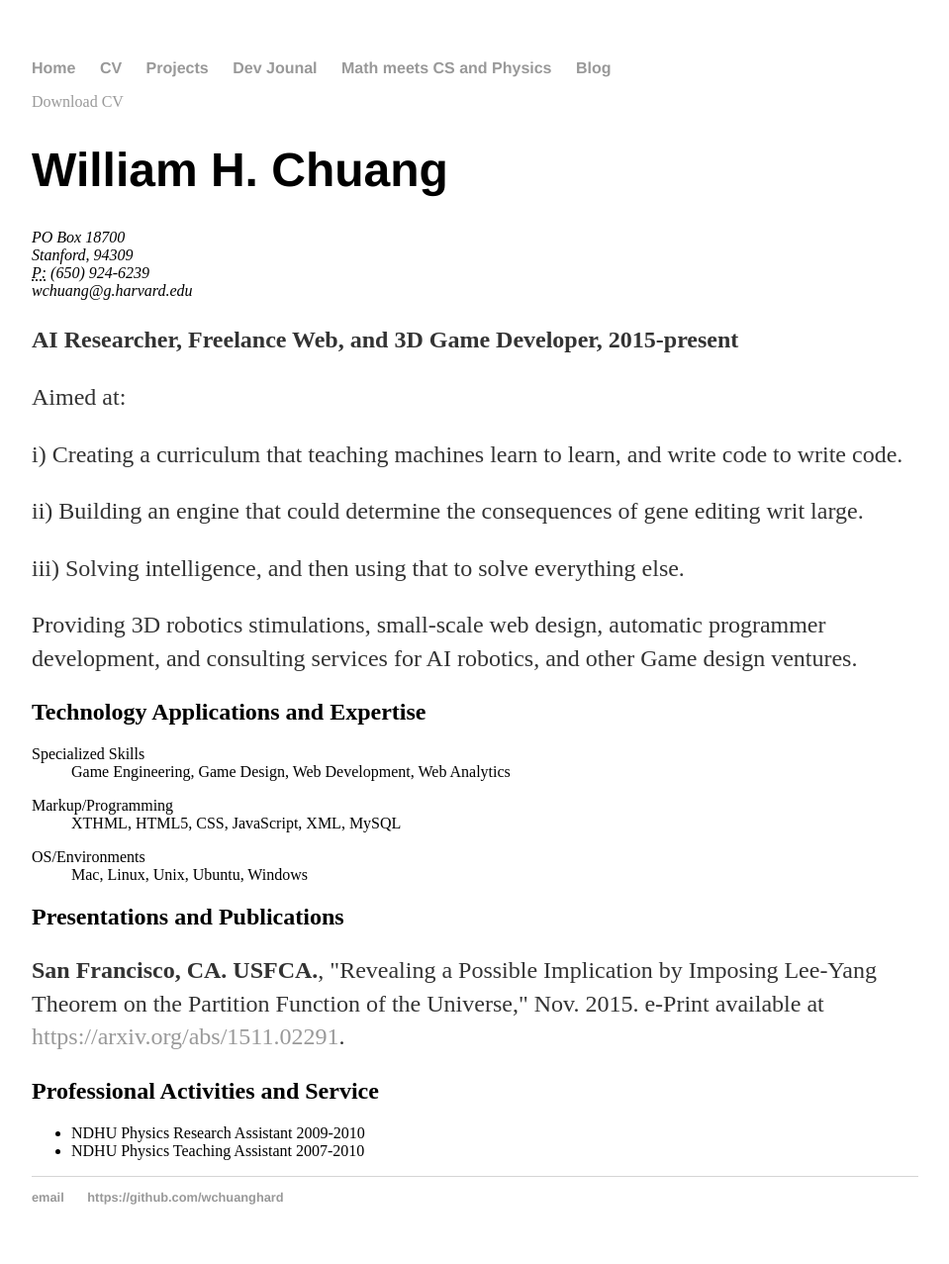
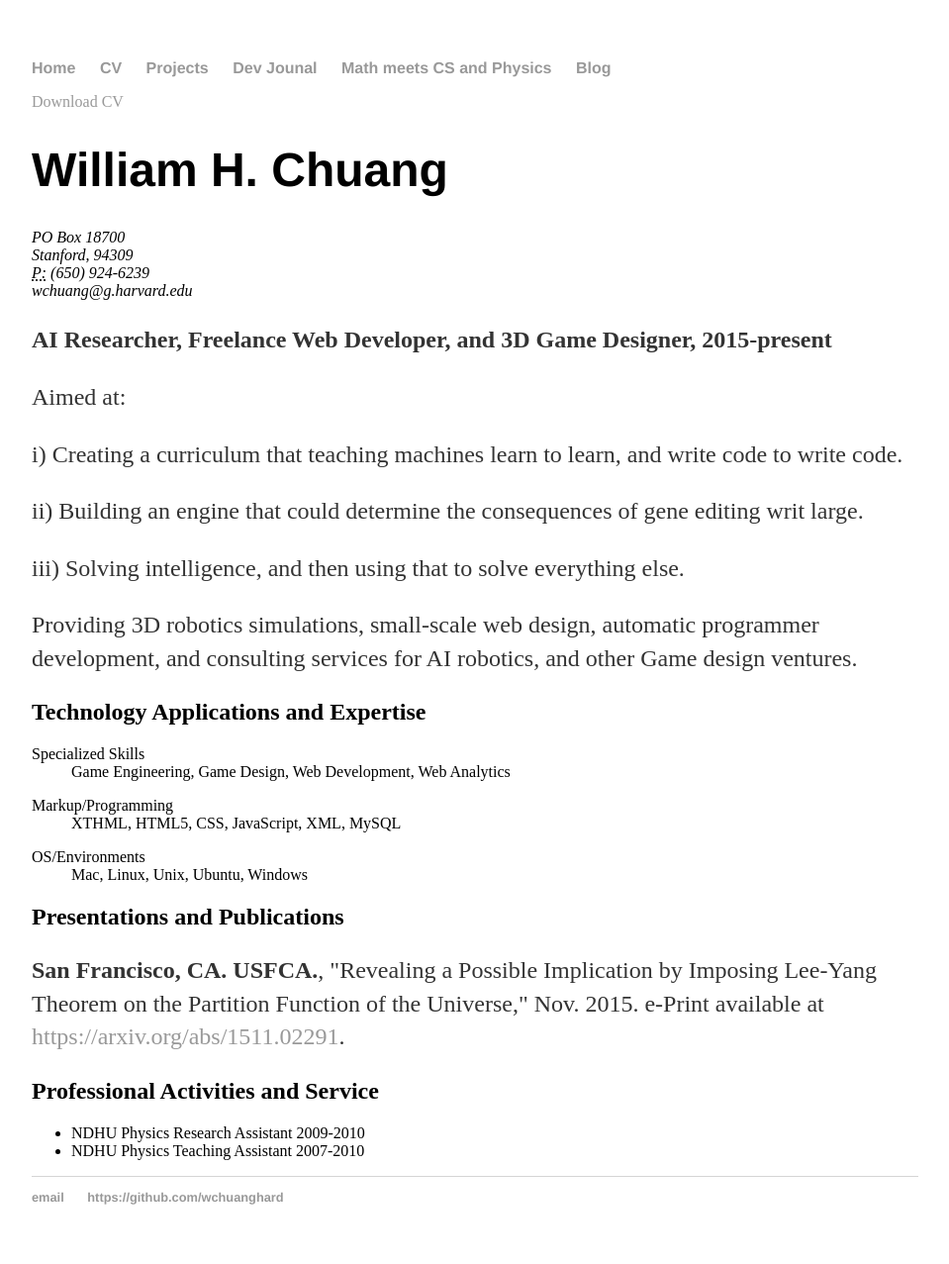
Before and after one commit to williamchuang/williamchuang.github.io, a Jekyll site: the page built from cv/index.html, in a window 1280 px wide. Shown: the whole page at 99% size, without its empty margins (160-1119 px from the left). Built offline with Jekyll 4.4.1, drawn with Linux system fonts in a browser that asks for light colours.

Commit message:
Update index.html

```diff
--- a/cv/index.html
+++ b/cv/index.html
@@ -20,12 +20,12 @@ description: Current CV for William Chuang.
 				</address>
 				</div>
 
-				<p><strong>AI Researcher, Freelance Web, and 3D Game Developer, 2015-present</strong></p>
+				<p><strong>AI Researcher, Freelance Web Developer, and 3D Game Designer, 2015-present</strong></p>
 					<p>Aimed at: </p>
 					<p>i) Creating a curriculum that teaching machines learn to learn, and write code to write code.</p>
 					<p>ii) Building an engine that could determine the consequences of gene editing writ large.</p>
 					<p>iii) Solving intelligence, and then using that to solve everything else.</p>
-					<p>Providing 3D robotics stimulations, small-scale web design, automatic programmer development, and consulting services for AI robotics, and other Game design ventures.</p>
+					<p>Providing 3D robotics simulations, small-scale web design, automatic programmer development, and consulting services for AI robotics, and other Game design ventures.</p>
 
 				<h2>Technology Applications and Expertise</h2>
 					<dl class="dl-horizontal">
```
